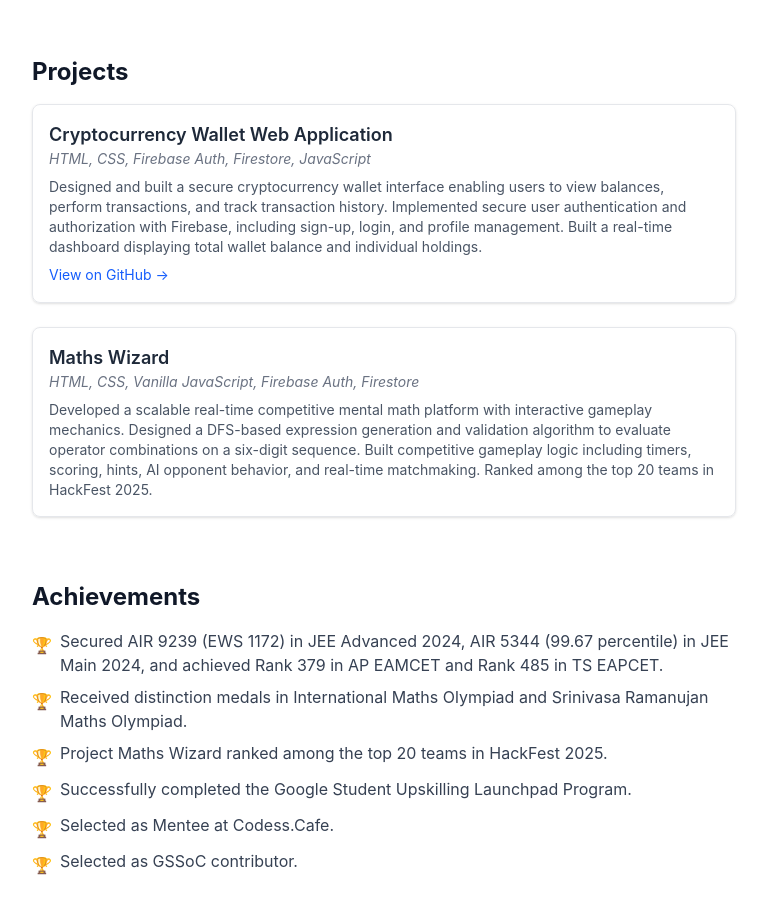
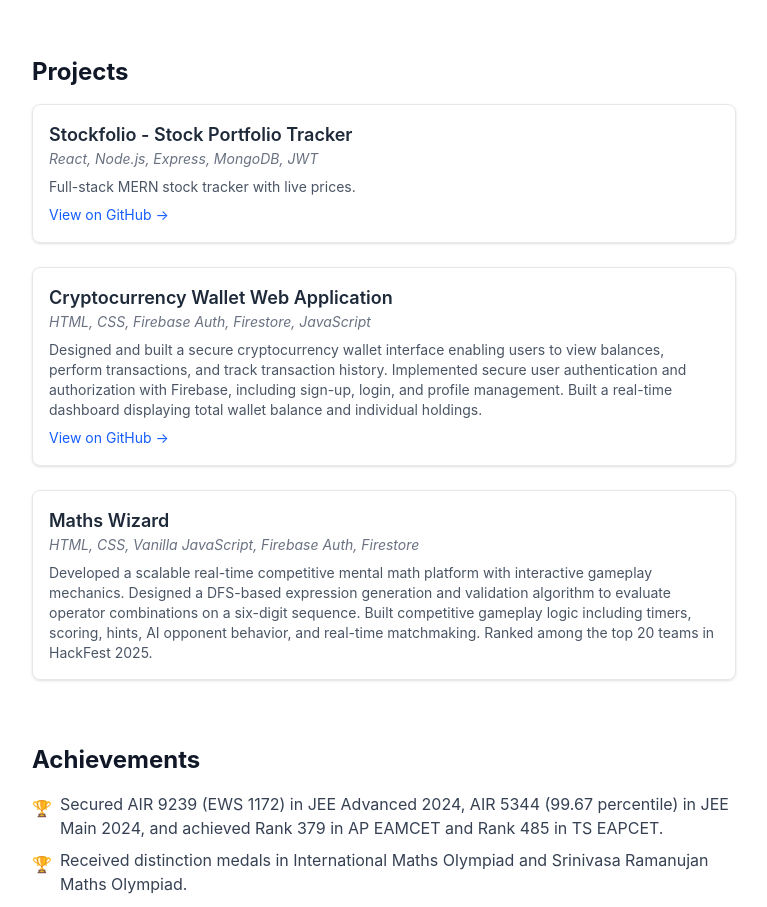
Before and after one commit to pokasireesha2303/portfolio-website, a React (Vite) app: page / in a window 1280 px wide. Shown: the part 1280-2187 px from the top of the page, without its empty margins (256-1023 px from the left). Built offline with nearby package versions, Linux system fonts and the light colour scheme.

Commit message:
Add Stockfolio to Projects section with GitHub and live links

```diff
--- a/package.json
+++ b/package.json
@@ -7,7 +7,8 @@
     "dev": "vite",
     "build": "vite build",
     "lint": "oxlint",
-    "preview": "vite preview"
+    "preview": "vite preview",
+    "fix": "echo done"
   },
   "dependencies": {
     "@tailwindcss/vite": "^4.3.1",
--- a/src/components/Projects.jsx
+++ b/src/components/Projects.jsx
@@ -1,5 +1,11 @@
 function Projects() {
   const projects = [
+    {
+      title: "Stockfolio - Stock Portfolio Tracker",
+      tech: "React, Node.js, Express, MongoDB, JWT",
+      description: "Full-stack MERN stock tracker with live prices.",
+      github: "https://github.com/pokasireesha2303/stockfolio",
+    },
     {
       title: "Cryptocurrency Wallet Web Application",
       tech: "HTML, CSS, Firebase Auth, Firestore, JavaScript",
```
